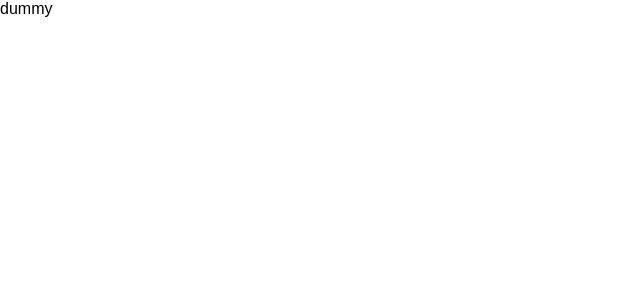
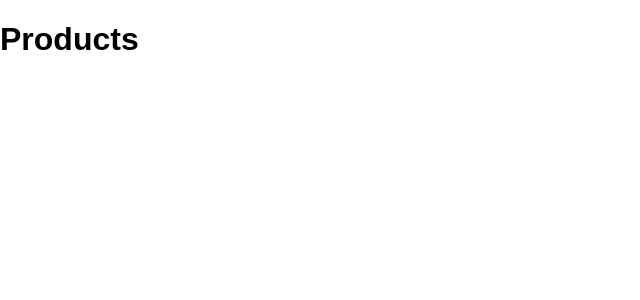
Before and after one commit to mohammad-issa/missa, a React (Create React App) app: page /products in a window 1280 px wide. Shown: the top 300 px of the page, without its empty margins (0-640 px from the left). Built offline with nearby package versions, Linux system fonts and the light colour scheme.

Commit message:
init router

```diff
--- a/package.json
+++ b/package.json
@@ -5,6 +5,7 @@
   "dependencies": {
     "react": "^16.8.6",
     "react-dom": "^16.8.6",
+    "react-router-dom": "^5.0.0",
     "react-scripts": "0.9.x"
   },
   "devDependencies": {},
--- a/src/App.js
+++ b/src/App.js
@@ -1,11 +1,22 @@
 import React, { Component } from 'react';
+import { BrowserRouter as Router, Route, Switch } from "react-router-dom";
+
+import { Home } from './pages/home/home'
+import { Products } from './pages/products/products'
+import { NotFound } from './pages/404/404'
 
 class App extends Component {
   render() {
     return (
-      <div className="App">
-        <span>dummy</span>
-      </div>
+      <Router>
+        <div>
+          <Switch>
+            <Route path="/" exact component={Home} />
+            <Route path="/products/" exact component={Products} />
+            <Route component={NotFound} />
+          </Switch>
+        </div>
+      </Router>
     );
   }
 }
--- /dev/null
+++ b/src/pages/404/404.js
@@ -0,0 +1,9 @@
+import React, { Component } from 'react';
+
+export class NotFound extends Component {
+  render() {
+    return (
+      <h1>404 Page Not Found</h1>
+    );
+  }
+}
--- /dev/null
+++ b/src/pages/home/home.js
@@ -0,0 +1,9 @@
+import React, { Component } from 'react';
+
+export class Home extends Component {
+  render() {
+    return (
+      <h1>Home</h1>
+    );
+  }
+}
--- /dev/null
+++ b/src/pages/products/products.js
@@ -0,0 +1,9 @@
+import React, { Component } from 'react';
+
+export class Products extends Component {
+  render() {
+    return (
+      <h1>Products</h1>
+    );
+  }
+}
```
Also changed, not shown: src/components/ProductCard/ProductCard.js (added, +9 -0 lines), 8 other files (tests, documents, lock files or other folders).
